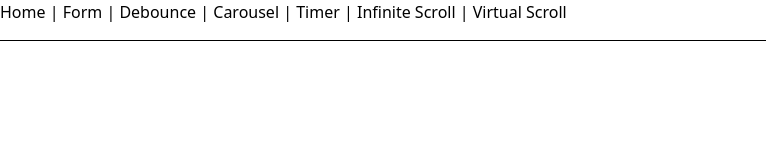
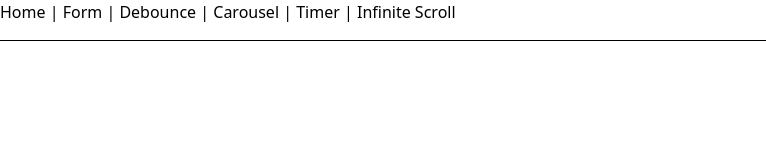
Before and after one commit to avinashowgre/react-concepts, a React (Create React App) app: page / in a window 1280 px wide. Shown: the top 160 px of the page, without its empty margins (0-766 px from the left). Built offline with nearby package versions, Linux system fonts and the light colour scheme.

Commit message:
2 files modified

```diff
--- a/src/HeaderNav.jsx
+++ b/src/HeaderNav.jsx
@@ -12,8 +12,7 @@ export function HeaderNav() {
       <Link to="/">Home</Link> | <Link to="/form">Form</Link> |{' '}
       <Link to="/debounce">Debounce</Link> |{' '}
       <Link to="/carousel">Carousel</Link> | <Link to="/timer">Timer</Link> |{' '}
-      <Link to="/iscroll">Infinite Scroll</Link> |{' '}
-      <Link to="/vscroll">Virtual Scroll </Link>
+      <Link to="/iscroll">Infinite Scroll</Link>
     </nav>
   );
 }
--- a/src/index.js
+++ b/src/index.js
@@ -10,7 +10,6 @@ import { Debounce } from './Debounce';
 import { Carousel } from './Carousel';
 import { Timer } from './Timer';
 import { InfiniteScroll } from './InfiniteScroll';
-import { VirtualScroll } from './VirtualScroll';
 
 const rootElement = document.getElementById('root');
 const root = createRoot(rootElement);
@@ -26,7 +25,6 @@ root.render(
         <Route path="debounce" element={<Debounce />} />
         <Route path="timer" element={<Timer />} />
         <Route path="iscroll" element={<InfiniteScroll />} />
-        <Route path="vscroll" element={<VirtualScroll />} />
       </Routes>
     </div>
   </BrowserRouter>
```
